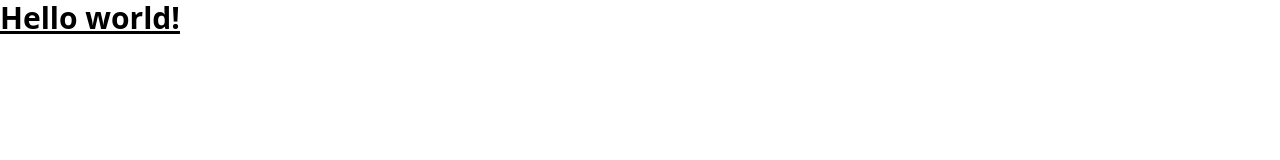
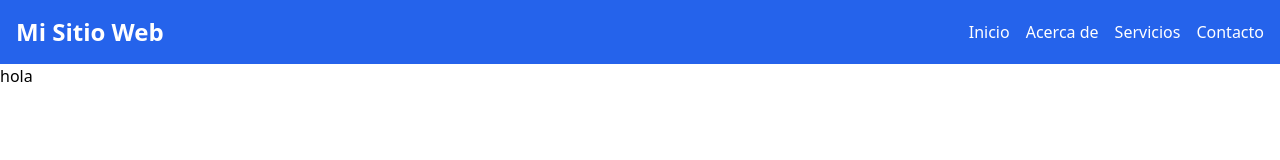
Before and after one commit to Ismaworkdev/Islamic-prayer-app, a website: page src/index.html in a window 1280 px wide. Drawn offline with Linux system fonts and the light colour scheme.

Commit message:
proprcional header

```diff
--- a/package.json
+++ b/package.json
@@ -1,5 +1,8 @@
 {
   "devDependencies": {
     "tailwindcss": "^3.4.17"
+  },
+  "scripts": {
+    "run dev": "tailwindcss -i ./src/input.css -o ./dist/output.css --watch"
   }
 }
--- a/src/index.html
+++ b/src/index.html
@@ -6,8 +6,23 @@
   <link href="./output.css" rel="stylesheet">
 </head>
 <body>
-  <h1 class="text-3xl font-bold underline">
-    Hello world!
-  </h1>
+
+  <header class="bg-blue-600 text-white p-4">
+    <div class="container mx-auto flex justify-between items-center">
+      <h1 class="text-2xl font-bold">Mi Sitio Web</h1>
+      <nav>
+        <ul class="flex space-x-4">
+          <li><a href="#" class="hover:text-gray-300">Inicio</a></li>
+          <li><a href="#" class="hover:text-gray-300">Acerca de</a></li>
+          <li><a href="#" class="hover:text-gray-300">Servicios</a></li>
+          <li><a href="#" class="hover:text-gray-300">Contacto</a></li>
+        </ul>
+      </nav>
+    </div>
+
+</header>
+<main>
+    <p>hola</p>
+</main>
 </body>
 </html>
```
Also changed, not shown: src/output.css.
